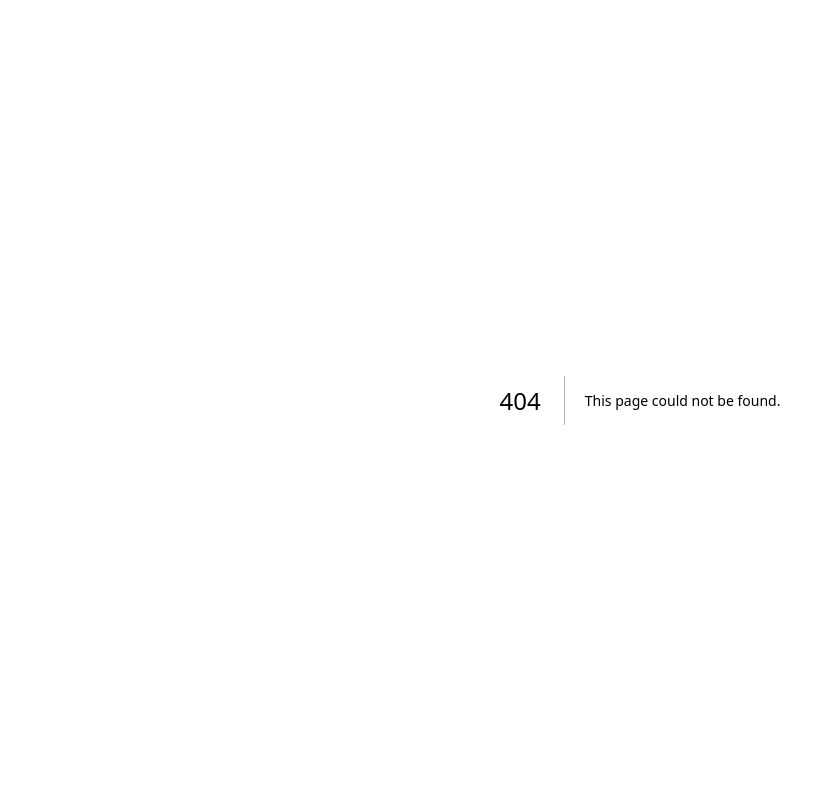
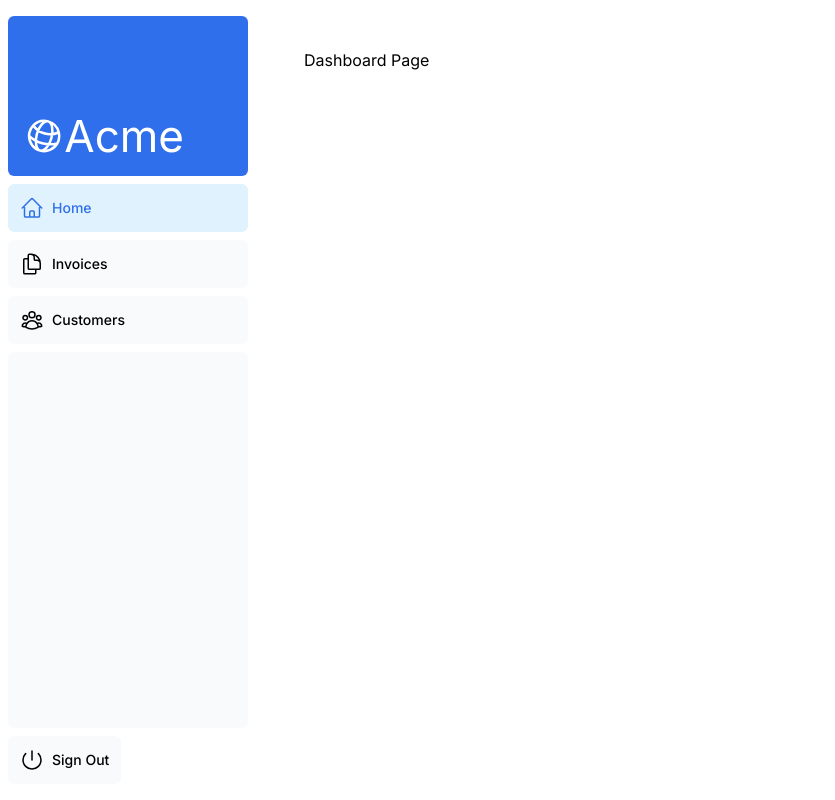
Before and after one commit to Daisy-ahnlabio/nextjs-dashboard, a Next.js app: page /dashboard in a window 1280 px wide. Before the commit this address had no page. Shown: the whole page, without its empty margins (0-835 px from the left). Built offline with nearby package versions, Linux system fonts and the light colour scheme.

Commit message:
feat // lusitana 제거

```diff
--- /dev/null
+++ b/app/dashboard/customers/page.tsx
@@ -0,0 +1,3 @@
+export default function Page() {
+  return <p>Customers Page</p>;
+}
--- /dev/null
+++ b/app/dashboard/invoices/page.tsx
@@ -0,0 +1,3 @@
+export default function Page() {
+  return <p>Invoices Page</p>;
+}
--- /dev/null
+++ b/app/dashboard/layout.tsx
@@ -0,0 +1,12 @@
+import SideNav from "@/app/ui/dashboard/sidenav";
+
+export default function Layout({ children }: { children: React.ReactNode }) {
+  return (
+    <div className="flex h-screen flex-col md:flex-row md:overflow-hidden">
+      <div className="w-full flex-none md:w-64">
+        <SideNav />
+      </div>
+      <div className="flex-grow p-6 md:overflow-y-auto md:p-12">{children}</div>
+    </div>
+  );
+}
--- /dev/null
+++ b/app/dashboard/page.tsx
@@ -0,0 +1,3 @@
+export default function Page() {
+  return <p>Dashboard Page</p>;
+}
--- a/app/ui/acme-logo.tsx
+++ b/app/ui/acme-logo.tsx
@@ -1,11 +1,9 @@
-import { GlobeAltIcon } from '@heroicons/react/24/outline';
-import { lusitana } from '@/app/ui/fonts';
+import { GlobeAltIcon } from "@heroicons/react/24/outline";
+// import { lusitana } from "@/app/ui/fonts";
 
 export default function AcmeLogo() {
   return (
-    <div
-      className={`${lusitana.className} flex flex-row items-center leading-none text-white`}
-    >
+    <div className="flex flex-row items-center leading-none text-white`">
       <GlobeAltIcon className="h-12 w-12 rotate-[15deg]" />
       <p className="text-[44px]">Acme</p>
     </div>
--- a/app/ui/customers/table.tsx
+++ b/app/ui/customers/table.tsx
@@ -1,7 +1,7 @@
-import Image from 'next/image';
-import { lusitana } from '@/app/ui/fonts';
-import Search from '@/app/ui/search';
-import { CustomersTable, FormattedCustomersTable } from '@/app/lib/definitions';
+import Image from "next/image";
+// import { lusitana } from '@/app/ui/fonts';
+import Search from "@/app/ui/search";
+import { CustomersTable, FormattedCustomersTable } from "@/app/lib/definitions";
 
 export default async function CustomersTable({
   customers,
@@ -10,9 +10,7 @@
 }) {
   return (
     <div className="w-full">
-      <h1 className={`${lusitana.className} mb-8 text-xl md:text-2xl`}>
-        Customers
-      </h1>
+      <h1 className={`mb-8 text-xl md:text-2xl`}>Customers</h1>
       <Search placeholder="Search customers..." />
       <div className="mt-6 flow-root">
         <div className="overflow-x-auto">
--- a/app/ui/dashboard/cards.tsx
+++ b/app/ui/dashboard/cards.tsx
@@ -3,8 +3,8 @@
   ClockIcon,
   UserGroupIcon,
   InboxIcon,
-} from '@heroicons/react/24/outline';
-import { lusitana } from '@/app/ui/fonts';
+} from "@heroicons/react/24/outline";
+// import { lusitana } from '@/app/ui/fonts';
 
 const iconMap = {
   collected: BanknotesIcon,
@@ -37,7 +37,7 @@
 }: {
   title: string;
   value: number | string;
-  type: 'invoices' | 'customers' | 'pending' | 'collected';
+  type: "invoices" | "customers" | "pending" | "collected";
 }) {
   const Icon = iconMap[type];
 
@@ -48,7 +48,7 @@
         <h3 className="ml-2 text-sm font-medium">{title}</h3>
       </div>
       <p
-        className={`${lusitana.className}
+        className={`
           truncate rounded-xl bg-white px-4 py-8 text-center text-2xl`}
       >
         {value}
--- a/app/ui/dashboard/latest-invoices.tsx
+++ b/app/ui/dashboard/latest-invoices.tsx
@@ -1,8 +1,8 @@
-import { ArrowPathIcon } from '@heroicons/react/24/outline';
-import clsx from 'clsx';
-import Image from 'next/image';
-import { lusitana } from '@/app/ui/fonts';
-import { LatestInvoice } from '@/app/lib/definitions';
+import { ArrowPathIcon } from "@heroicons/react/24/outline";
+import clsx from "clsx";
+import Image from "next/image";
+// import { lusitana } from '@/app/ui/fonts';
+import { LatestInvoice } from "@/app/lib/definitions";
 export default async function LatestInvoices({
   latestInvoices,
 }: {
@@ -10,9 +10,7 @@
 }) {
   return (
     <div className="flex w-full flex-col md:col-span-4 lg:col-span-4">
-      <h2 className={`${lusitana.className} mb-4 text-xl md:text-2xl`}>
-        Latest Invoices
-      </h2>
+      <h2 className={` mb-4 text-xl md:text-2xl`}>Latest Invoices</h2>
       <div className="flex grow flex-col justify-between rounded-xl bg-gray-50 p-4">
         {/* NOTE: comment in this code when you get to this point in the course */}
 
--- a/app/ui/dashboard/nav-links.tsx
+++ b/app/ui/dashboard/nav-links.tsx
@@ -1,35 +1,45 @@
+"use client";
 import {
   UserGroupIcon,
   HomeIcon,
   DocumentDuplicateIcon,
-} from '@heroicons/react/24/outline';
+} from "@heroicons/react/24/outline";
+import Link from "next/link";
+import { usePathname } from "next/navigation";
+import clsx from "clsx";
 
 // Map of links to display in the side navigation.
 // Depending on the size of the application, this would be stored in a database.
 const links = [
-  { name: 'Home', href: '/dashboard', icon: HomeIcon },
+  { name: "Home", href: "/dashboard", icon: HomeIcon },
   {
-    name: 'Invoices',
-    href: '/dashboard/invoices',
+    name: "Invoices",
+    href: "/dashboard/invoices",
     icon: DocumentDuplicateIcon,
   },
-  { name: 'Customers', href: '/dashboard/customers', icon: UserGroupIcon },
+  { name: "Customers", href: "/dashboard/customers", icon: UserGroupIcon },
 ];
 
 export default function NavLinks() {
+  const pathname = usePathname();
   return (
     <>
       {links.map((link) => {
         const LinkIcon = link.icon;
         return (
-          <a
+          <Link
             key={link.name}
             href={link.href}
-            className="flex h-[48px] grow items-center justify-center gap-2 rounded-md bg-gray-50 p-3 text-sm font-medium hover:bg-sky-100 hover:text-blue-600 md:flex-none md:justify-start md:p-2 md:px-3"
+            className={clsx(
+              "flex h-[48px] grow items-center justify-center gap-2 rounded-md bg-gray-50 p-3 text-sm font-medium hover:bg-sky-100 hover:text-blue-600 md:flex-none md:justify-start md:p-2 md:px-3",
+              {
+                "bg-sky-100 text-blue-600": pathname === link.href,
+              }
+            )}
           >
             <LinkIcon className="w-6" />
             <p className="hidden md:block">{link.name}</p>
-          </a>
+          </Link>
         );
       })}
     </>
--- a/app/ui/dashboard/revenue-chart.tsx
+++ b/app/ui/dashboard/revenue-chart.tsx
@@ -1,7 +1,7 @@
-import { generateYAxis } from '@/app/lib/utils';
-import { CalendarIcon } from '@heroicons/react/24/outline';
-import { lusitana } from '@/app/ui/fonts';
-import { Revenue } from '@/app/lib/definitions';
+import { generateYAxis } from "@/app/lib/utils";
+import { CalendarIcon } from "@heroicons/react/24/outline";
+// import { lusitana } from '@/app/ui/fonts';
+import { Revenue } from "@/app/lib/definitions";
 
 // This component is representational only.
 // For data visualization UI, check out:
@@ -25,9 +25,7 @@
 
   return (
     <div className="w-full md:col-span-4">
-      <h2 className={`${lusitana.className} mb-4 text-xl md:text-2xl`}>
-        Recent Revenue
-      </h2>
+      <h2 className={` mb-4 text-xl md:text-2xl`}>Recent Revenue</h2>
       {/* NOTE: comment in this code when you get to this point in the course */}
 
       {/* <div className="rounded-xl bg-gray-50 p-4">
--- a/app/ui/invoices/breadcrumbs.tsx
+++ b/app/ui/invoices/breadcrumbs.tsx
@@ -1,6 +1,6 @@
-import { clsx } from 'clsx';
-import Link from 'next/link';
-import { lusitana } from '@/app/ui/fonts';
+import { clsx } from "clsx";
+import Link from "next/link";
+// import { lusitana } from '@/app/ui/fonts';
 
 interface Breadcrumb {
   label: string;
@@ -15,13 +15,13 @@
 }) {
   return (
     <nav aria-label="Breadcrumb" className="mb-6 block">
-      <ol className={clsx(lusitana.className, 'flex text-xl md:text-2xl')}>
+      <ol className={"flex text-xl md:text-2xl"}>
         {breadcrumbs.map((breadcrumb, index) => (
           <li
             key={breadcrumb.href}
             aria-current={breadcrumb.active}
             className={clsx(
-              breadcrumb.active ? 'text-gray-900' : 'text-gray-500',
+              breadcrumb.active ? "text-gray-900" : "text-gray-500"
             )}
           >
             <Link href={breadcrumb.href}>{breadcrumb.label}</Link>
--- a/app/ui/login-form.tsx
+++ b/app/ui/login-form.tsx
@@ -1,19 +1,17 @@
-import { lusitana } from '@/app/ui/fonts';
+// import { lusitana } from '@/app/ui/fonts';
 import {
   AtSymbolIcon,
   KeyIcon,
   ExclamationCircleIcon,
-} from '@heroicons/react/24/outline';
-import { ArrowRightIcon } from '@heroicons/react/20/solid';
-import { Button } from './button';
+} from "@heroicons/react/24/outline";
+import { ArrowRightIcon } from "@heroicons/react/20/solid";
+import { Button } from "./button";
 
 export default function LoginForm() {
   return (
     <form className="space-y-3">
       <div className="flex-1 rounded-lg bg-gray-50 px-6 pb-4 pt-8">
-        <h1 className={`${lusitana.className} mb-3 text-2xl`}>
-          Please log in to continue.
-        </h1>
+        <h1 className={` mb-3 text-2xl`}>Please log in to continue.</h1>
         <div className="w-full">
           <div>
             <label
```
